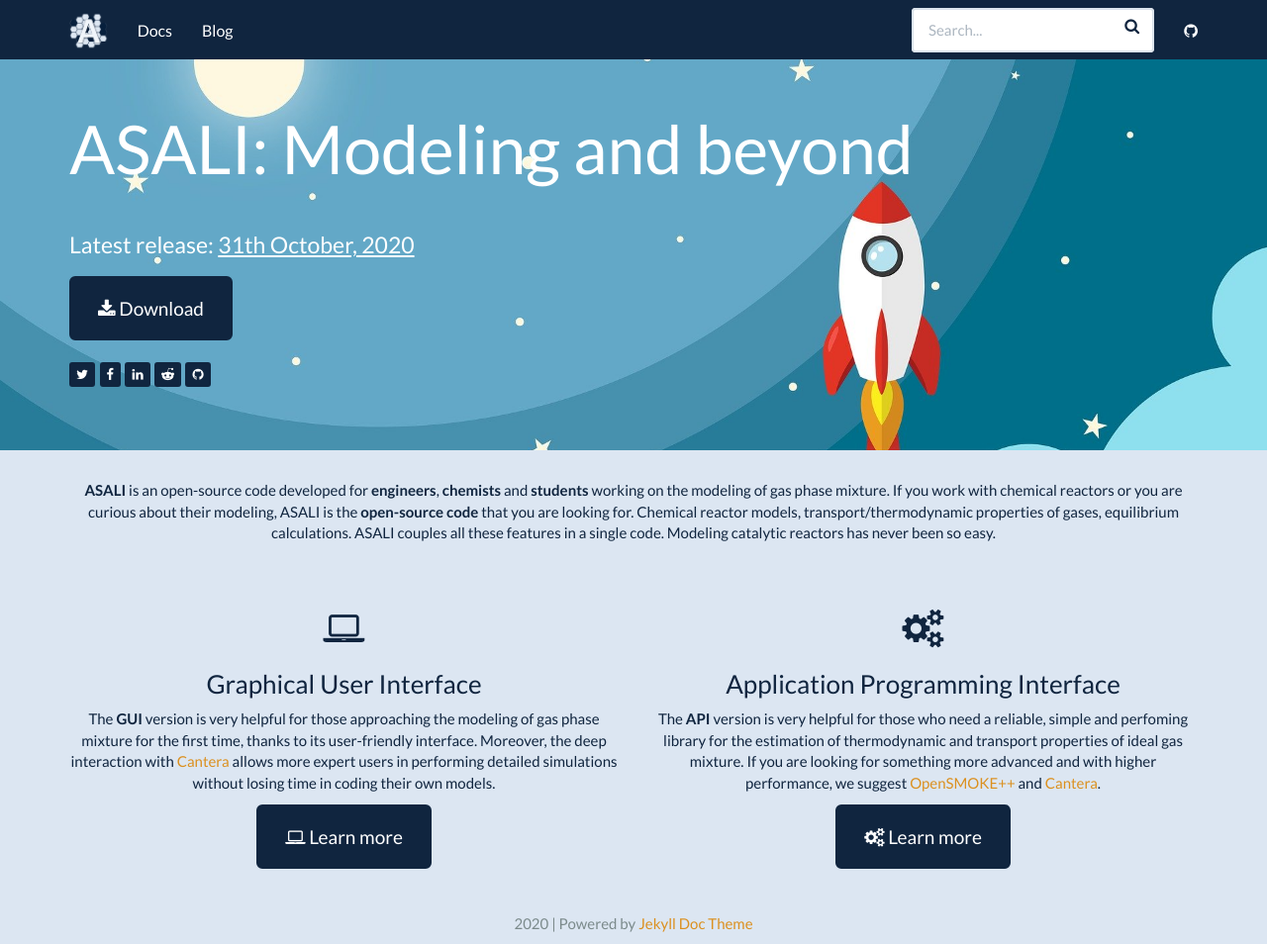
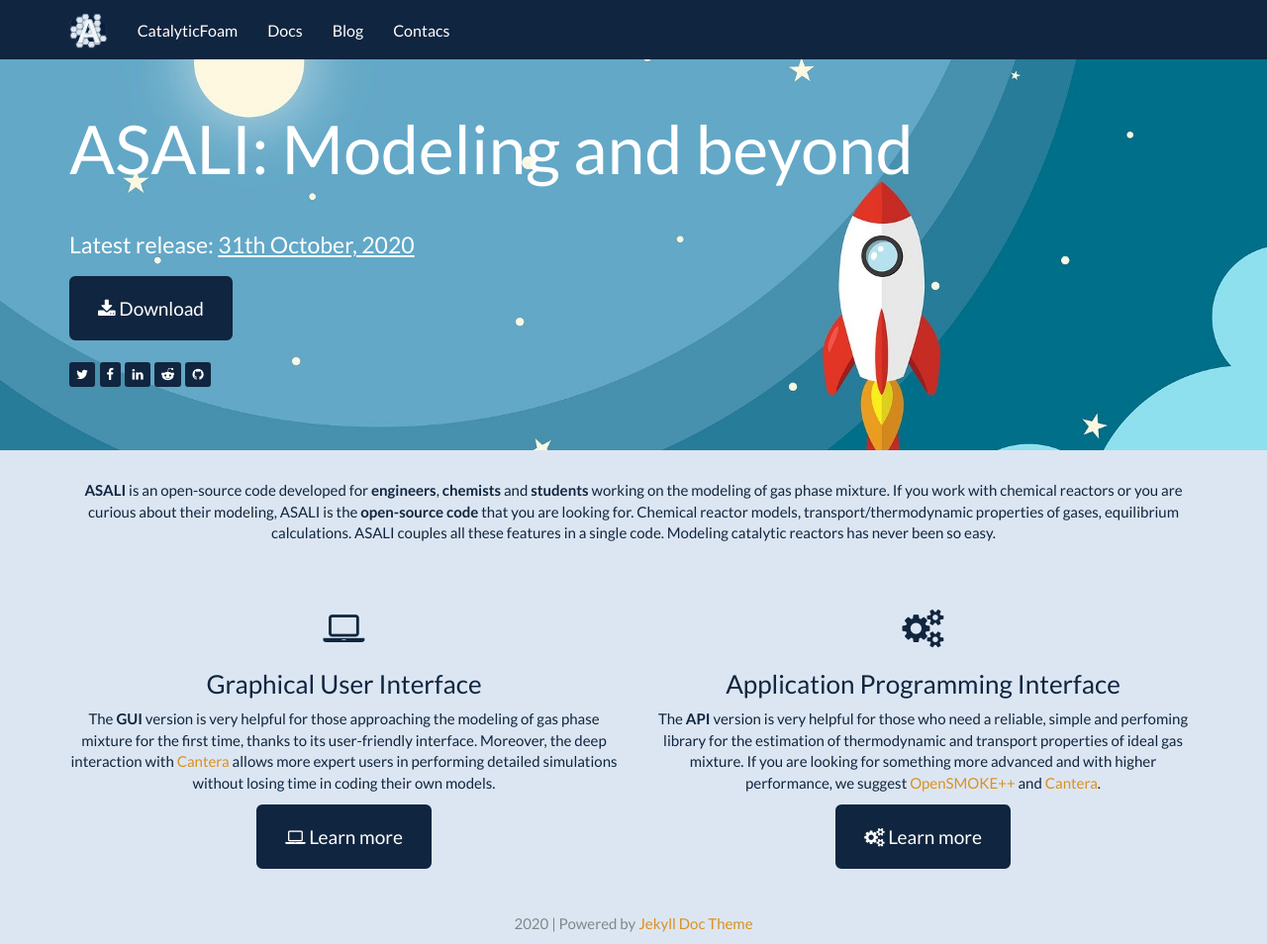
Before and after one commit to srebughini/ASALI, a Jekyll site: the page built from index.html, in a window 1280 px wide and 954 px high. Shown: the whole window at 99% size. Built offline with Jekyll 4.4.1, drawn with Linux system fonts in a browser that asks for light colours.

Commit message:
Changed top navigation bar

```diff
--- a/_includes/topnav.html
+++ b/_includes/topnav.html
@@ -13,20 +13,22 @@
         </div>
         <div id="navbar" class="collapse navbar-collapse">
             <ul class="nav navbar-nav">
+                <li><a href="http://www.catalyticfoam.polimi.it/">CatalyticFoam</a></li>
                 <li {% if page.sectionid=='docs' %} class="active" {% endif %}><a href="{{ "/docs/home/" | relative_url }}">Docs</a></li>
                 <li {% if page.sectionid=='blog' %} class="active" {% endif %}><a href="{{ site.posts.first.url | relative_url }}">Blog</a></li>
+                <li><a href="mailto:ste.rebu@outlook.it">Contacs</a></li>
             </ul>
-            <div class="navbar-right">
+            <!--<div class="navbar-right">
                 <form class="navbar-form navbar-left">
                     <div class="form-group has-feedback">
-                        <input id="search-box" type="search" class="form-control" placeholder="Search...">
+                        <input id="search-box" type="search" class="form-control" placeholder="Search...">s
                         <i class="fa fa-search form-control-feedback"></i>
                     </div>
                 </form>
                 <ul class="nav navbar-nav">
                     <li><a href="{{ site.git_address }}"><i class="fa fa-github" aria-hidden="true"></i></a></li>
                 </ul>
-            </div>
+            </div>-->
         </div>
     </div>
 </nav>
```
